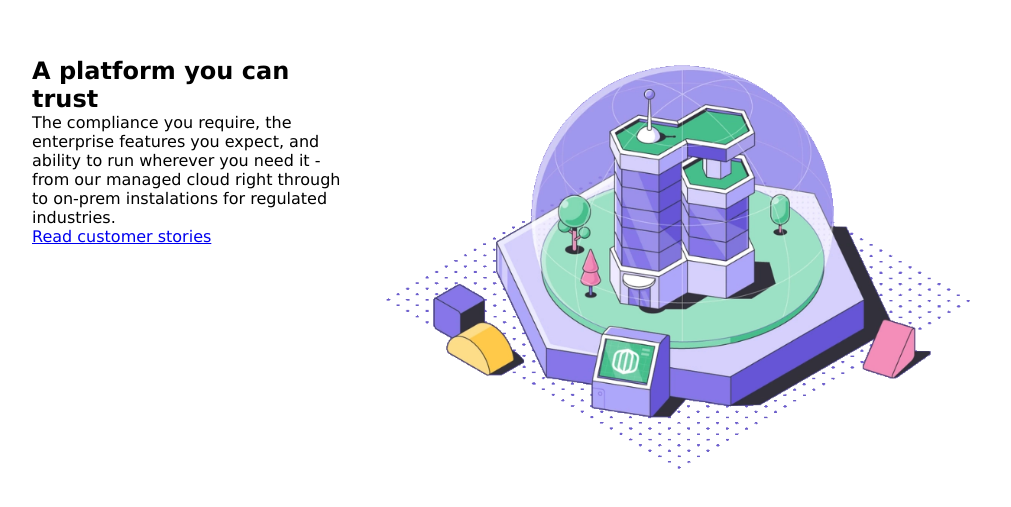
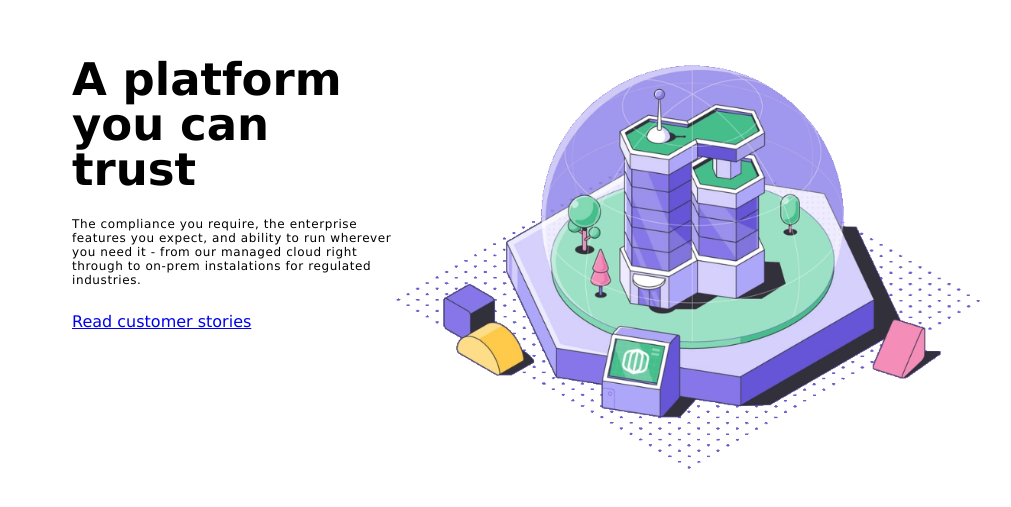
Before and after one commit to IngaGd/02-platform, a website: page index.html in a window 1280 px wide. Shown: the part 143-650 px from the top of the page, without its empty margins (108-1119 px from the left). Drawn offline with Linux system fonts and the light colour scheme.

Commit message:
Content flex layout #12

```diff
--- a/CSS/base/layout.css
+++ b/CSS/base/layout.css
@@ -5,19 +5,21 @@
 }
 
 .container > .main-content {
-    display: inline-block;
+    display: flex;
+    justify-content:center;
+    align-content: center;
+    flex-wrap: wrap-reverse;
+    gap: 100px 0;
     width: 1000px;
     margin-left: calc(50% - 500px);
 }
 
 .container > .main-content > .left-column {
     width: 32%;
-    float: left;
 }
 
 .container > .main-content > .right-column {
-    width: 65%;
-    float: right;
+    width: 60%;
 }
 
 @media (max-width: 1100px){
--- a/CSS/pages/home.css
+++ b/CSS/pages/home.css
@@ -1,3 +1,43 @@
+:root {
+    /*--color: #ffffff;*/
+}
+
+.container > .main-content > .left-column {
+    display: flex;
+    flex-direction:column;
+    align-items:flex-start;
+    justify-content:flex-start;
+    gap: 25px;
+}
+
+.main-title {
+    color: var(--color);
+    font-size: 45px;
+    line-height: 1em;
+}
+
+.description {
+    color: var(--color);
+    font-weight: 100;
+    font-size: 12px;
+    letter-spacing: 0.05em;
+}
+
+.bnt {}
+
+
+.right-column {}
+
 .main-image {
     height: 420px;
 }
+
+@media (max-width: 700px) {
+    .main-image {
+        height: 250px;
+    }
+    .container > .main-content > .left-column {
+        align-items: center;
+        justify-content: center;
+    }
+}
--- a/index.html
+++ b/index.html
@@ -16,7 +16,7 @@
     <section class="container">
         <main class="main-content">
             <div class="left-column">
-                <h1 class="main-title">A platform <span>you can trust</span></h1>
+                <h1 class="main-title">A platform <br> <span>you can trust</span></h1>
                 <p class="description">
                     The compliance you require, the enterprise features you
                     expect, and ability to run wherever you need it - from our
```
